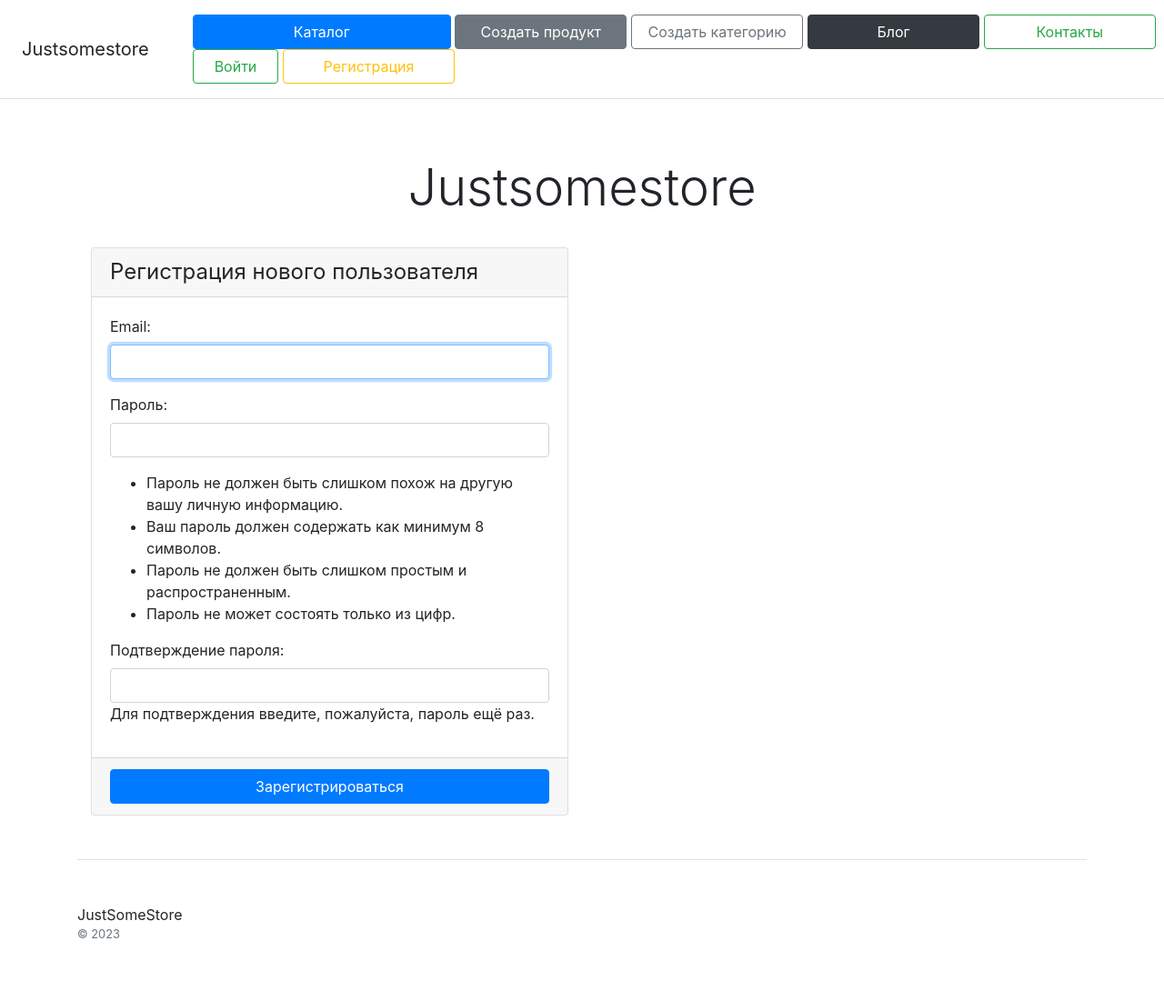
After one commit to KopuchiiMish/19_2_homework, a Django app: page /users/register/ in a window 1280 px wide; the page is wider, and only the part inside the window is pictured. The commit adds this page. Shown: that part at 91% size. Run offline with Django 4.2, Linux system fonts and the light colour scheme; parts of the project's set-up code (start-up, migrations or seed data) failed here and were passed over; some libraries are stand-ins or nearby versions.

Commit message:
homework_22_2_2

```diff
--- a/catalog/admin.py
+++ b/catalog/admin.py
@@ -1,6 +1,7 @@
 from django.contrib import admin
 
 from catalog.models import *
+from users.models import User
 
 
 @admin.register(Product)
@@ -21,3 +22,4 @@ class VersionAdmin(admin.ModelAdmin):
 
 
 admin.site.register(Contacts)
+admin.site.register(User)
--- a/catalog/templates/catalog/includes/header.html
+++ b/catalog/templates/catalog/includes/header.html
@@ -1,11 +1,18 @@
 <div class="d-flex flex-column flex-md-row align-items-center p-3 px-md-4 mb-3 bg-white border-bottom box-shadow">
     <h5 class="my-0 mr-md-auto font-weight-normal">Justsomestore</h5>
     <nav class="col-12 px-md-5">
-        <a class="col-2 btn btn-primary" href="{% url 'home' %}">Каталог</a>
+        <a class="col-3 btn btn-primary" href="{% url 'home' %}">Каталог</a>
         <a class="col-2 btn btn-secondary" href="{% url 'product_create' %}">Создать продукт</a>
         <a class="col-2 btn btn-outline-secondary" href="{% url 'category_create' %}">Создать категорию</a>
         <a class="col-2 btn btn-dark" href="{% url 'blog_list' %}">Блог</a>
         <a class="col-2 btn btn-outline-success" href="{% url 'contacts' %}">Контакты</a>
+        {% if user.is_authenticated %}
+            <a class="col-1 btn btn-success" href="{% url 'logout' %}">Выйти</a>
+            <a class="col-1 btn btn-warning" href="{% url 'profile' %}">Профиль</a>
+        {% else %}
+            <a class="col-1 btn btn-outline-success" href="{% url 'login' %}">Войти</a>
+            <a class="col-2 btn btn-outline-warning" href="{% url 'register' %}">Регистрация</a>
+        {% endif %}
     </nav>
 </div>
 <div class="pricing-header px-3 py-3 pt-md-5 pb-md-4 mx-auto text-center">
--- a/config/settings.py
+++ b/config/settings.py
@@ -139,3 +139,5 @@ EMAIL_ADMIN = EMAIL_HOST_USER
 
 DEFAULT_AUTO_FIELD = 'django.db.models.BigAutoField'
 AUTH_USER_MODEL = 'users.User'
+LOGIN_REDIRECT_URL = 'home'
+LOGOUT_REDIRECT_URL = 'home'
--- a/config/urls.py
+++ b/config/urls.py
@@ -21,5 +21,6 @@ from django.conf.urls.static import static
 urlpatterns = [
     path('admin/', admin.site.urls),
     path('', include('catalog.urls')),
-    path('blog/', include('blog.urls'))
+    path('blog/', include('blog.urls')),
+    path('users/', include('users.urls')),
 ] + static(settings.MEDIA_URL, document_root=settings.MEDIA_ROOT)
--- /dev/null
+++ b/users/forms.py
@@ -0,0 +1,22 @@
+from django.contrib.auth.forms import UserCreationForm as BaseUserCreationForm
+from django.contrib.auth.forms import UserChangeForm as BaseUserChangeForm
+
+from catalog.forms import MixinForm
+from users.models import User
+from django import forms
+
+
+class UserCreationForm(MixinForm, BaseUserCreationForm):
+    class Meta:
+        model = User
+        fields = ('email', 'password1', 'password2')
+
+
+class UserUpdateForm(MixinForm, BaseUserChangeForm):
+    class Meta:
+        model = User
+        fields = ('first_name', 'last_name', 'avatar', 'telegram', 'country')
+
+    def __init__(self, *args, **kwargs):
+        super().__init__(*args, **kwargs)
+        self.fields['password'].widget = forms.HiddenInput()
--- /dev/null
+++ b/users/templates/users/user_form.html
@@ -0,0 +1,28 @@
+{% extends 'catalog/base.html' %}]
+{% block content %}
+    <div class="col-lg-6 col-md-12 col-sm-12">
+        <form method="post" action="" class="form-floating" enctype="multipart/form-data">
+            <div class="card mb-4 box-shadow">
+                <div class="card-header">
+                    {% if user.is_authenticated %}
+                        <h4 class="my-0 font-weight-normal">Профиль</h4>
+                    {% else %}
+                        <h4 class="my-0 font-weight-normal">Регистрация нового пользователя</h4>
+                    {% endif %}
+                </div>
+                <div class="card-body">
+                    {% csrf_token %}
+                    {{ form.as_p }}
+                </div>
+                <div class="card-footer">
+                    {% if user.is_authenticated %}
+                        <input class="btn btn-primary form-control" type="submit" value="Изменить"/>
+                        <a class="btn btn-danger form-control mt-2" href="{% url 'reset_password' %}">Восстановить пароль</a>
+                    {% else %}
+                        <input class="btn btn-primary w-100" type="submit" value="Зарегистрироваться"/>
+                    {% endif %}
+                </div>
+            </div>
+        </form>
+    </div>
+{% endblock %}
--- /dev/null
+++ b/users/urls.py
@@ -0,0 +1,11 @@
+from django.urls import path
+
+from users.views import LoginView, LogoutView, UserCreateView, UserUpdateView, reset_password
+
+urlpatterns = [
+    path('', LoginView.as_view(), name='login'),
+    path('logout/', LogoutView.as_view(), name='logout'),
+    path('register/', UserCreateView.as_view(), name='register'),
+    path('profile/', UserUpdateView.as_view(), name='profile'),
+    path('profile/reset_password/', reset_password, name='reset_password'),
+]
--- a/users/views.py
+++ b/users/views.py
@@ -1,3 +1,57 @@
-from django.shortcuts import render
+from django.contrib.auth.views import LoginView as BaseLoginView
+from django.contrib.auth.views import LogoutView as BaseLogoutView
+from django.core.mail import send_mail
+from django.shortcuts import redirect
+from django.urls import reverse_lazy
+from django.views.generic import CreateView, UpdateView
+from config import settings
+from users.forms import UserCreationForm, UserUpdateForm
+from users.models import User
 
-# Create your views here.
+import random
+
+
+class LoginView(BaseLoginView):
+    template_name = 'users/login.html'
+
+
+class LogoutView(BaseLogoutView):
+    pass
+
+
+class UserCreateView(CreateView):
+    model = User
+    form_class = UserCreationForm
+    success_url = reverse_lazy('login')
+
+    def form_valid(self, form):
+        self.object = form.save()
+        send_mail(
+            subject='Регистрация нового пользователя',
+            message='Поздравляем с регистрацией на сайте Django Shop Project!',
+            from_email=settings.DEFAULT_FROM_EMAIL,
+            recipient_list=[self.object.email],
+        )
+        return super().form_valid(form)
+
+
+class UserUpdateView(UpdateView):
+    model = User
+    form_class = UserUpdateForm
+    success_url = reverse_lazy('home')
+
+    def get_object(self, queryset=None):
+        return self.request.user
+
+
+def reset_password(request):
+    new_password = ''.join([str(random.randint(1, 9)) for _ in range(8)])
+    request.user.set_password(new_password)
+    request.user.save()
+    send_mail(
+        subject='Сброс пароля',
+        message=f'Сброс пароля на сайте Django Shop Project\n\nВаш новый пароль {new_password}',
+        from_email=settings.DEFAULT_FROM_EMAIL,
+        recipient_list=[request.user.email],
+    )
+    return redirect(reverse_lazy('home'))
```
Also changed, not shown: users/templates/users/login.html (added, +19 -0 lines).
